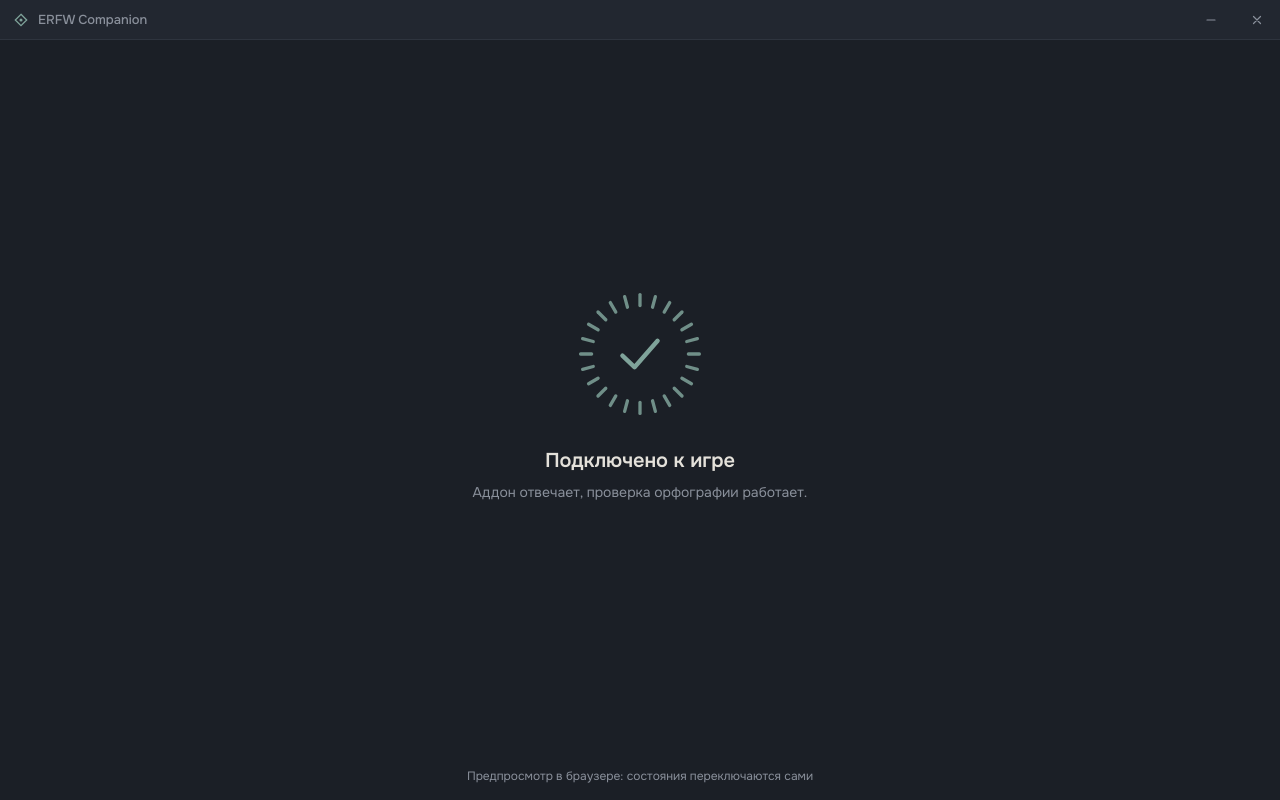
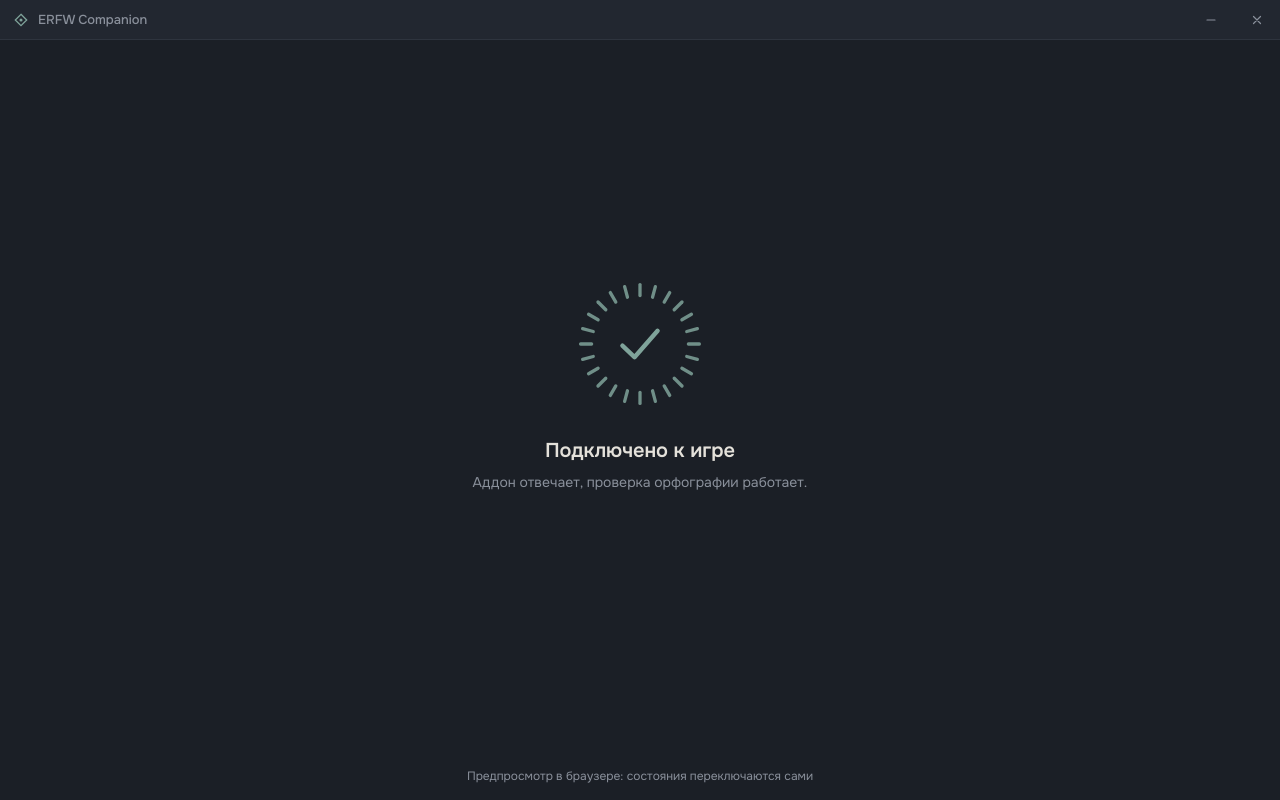
Before and after one commit to RasimHait/erfwcomui, a plain HTML site: page index.html in a window 1280 px wide. Drawn offline with Linux system fonts and the light colour scheme.

Commit message:
Style fix

```diff
--- a/style.css
+++ b/style.css
@@ -113,13 +113,15 @@ body {
 
 /* Состояние */
 
+/* Индикатор стоит строго по центру средней строки сетки, текст под ним растёт вниз
+   и не сдвигает индикатор, сколько бы строк ни занял. */
 .status {
     flex: 1;
-    display: flex;
-    flex-direction: column;
-    align-items: center;
-    justify-content: center;
-    padding: 32px 28px 48px;
+    display: grid;
+    grid-template-rows: 2fr auto 3fr;
+    justify-items: center;
+    min-height: 0;
+    padding: 0 28px;
     text-align: center;
 }
 
@@ -132,9 +134,9 @@ body {
 }
 
 .indicator {
+    grid-row: 2;
     width: 132px;
     height: 132px;
-    margin-bottom: 28px;
     color: var(--tone);
     transition: color 400ms ease;
 }
@@ -184,6 +186,9 @@ body {
 }
 
 .status-copy {
+    grid-row: 3;
+    align-self: start;
+    padding-top: 28px;
     transition: opacity 180ms ease;
 }
 
```
